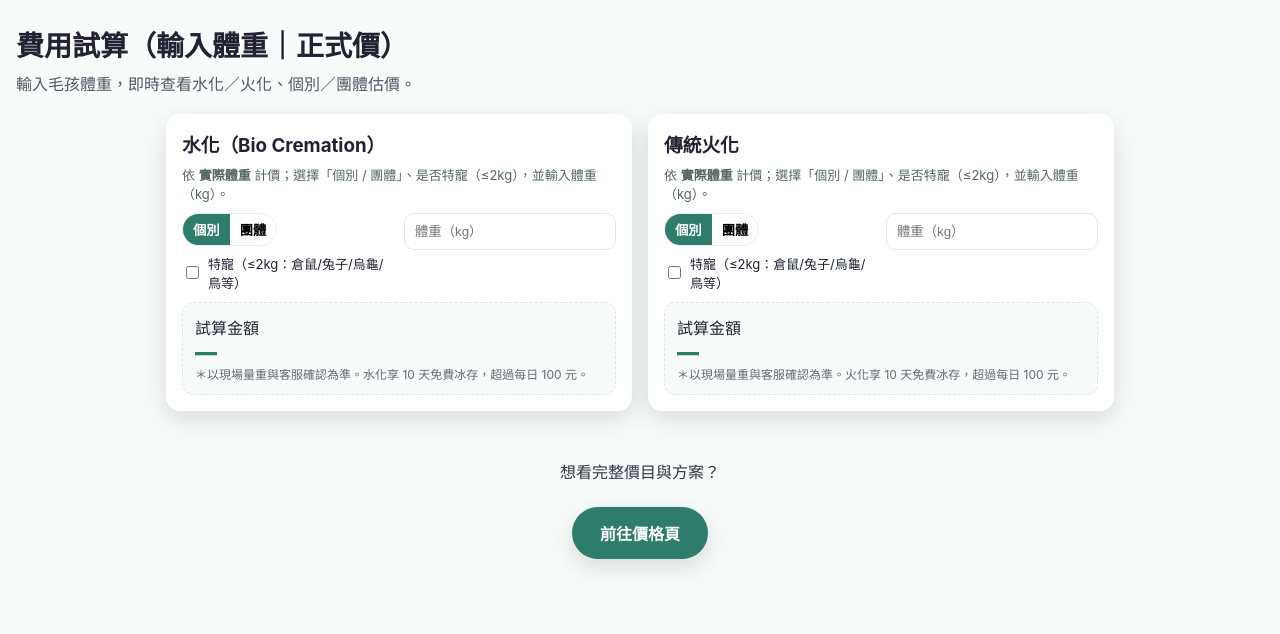
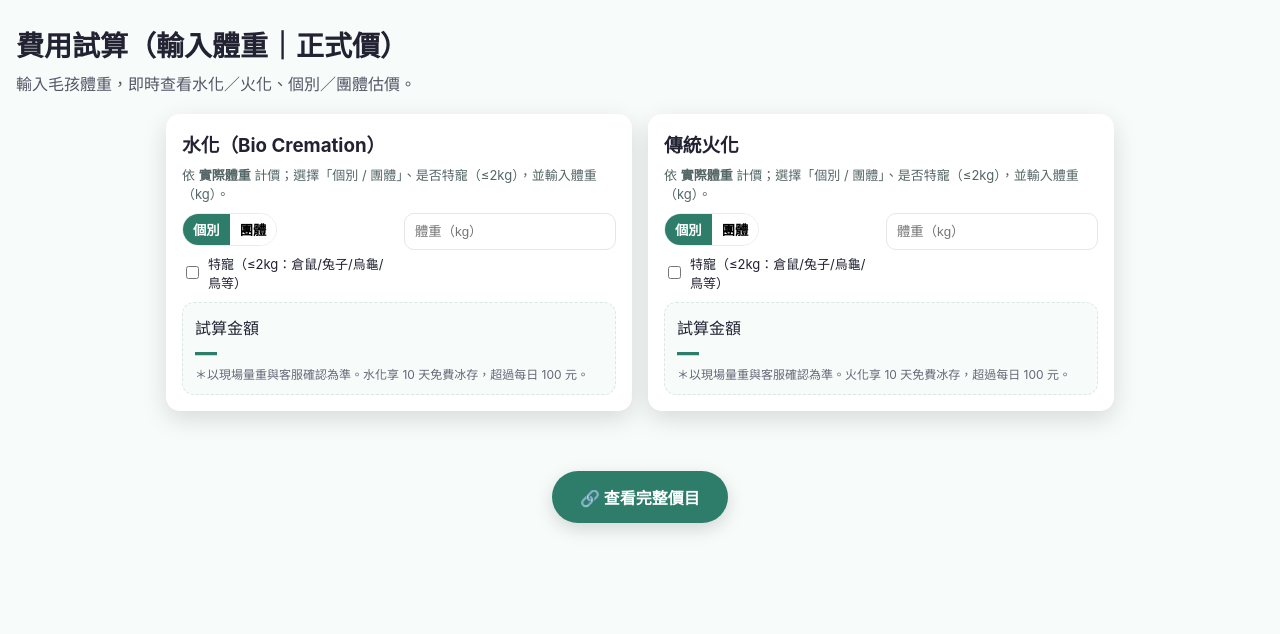
Before and after one commit to petstarfootprint-coder/price-table, a plain HTML site: page index 21.02.29.html in a window 1280 px wide. Drawn offline with Linux system fonts and the light colour scheme.

Commit message:
Update index 21.02.29.html

```diff
--- a/index 21.02.29.html
+++ b/index 21.02.29.html
@@ -97,16 +97,29 @@
     </div>
   </div>
 
-  <!-- 底部 CTA 區塊（新版修正） -->
-  <div class="cta-bottom">
-    <p style="margin-bottom:12px;color:#334;">想看完整價目與方案？</p>
-    <a href="https://www.starfootprint.com.tw/service/4"
-       target="_blank"
-       rel="noopener noreferrer"
-       class="btn-solid">
-       前往價格頁
-    </a>
-  </div>
+  <!-- 底部 CTA 區塊（完全修正版） -->
+<div class="cta-bottom" style="position: relative; z-index: 10; text-align:center; padding: 40px 0;">
+  <a href="https://www.starfootprint.com.tw/service/4"
+     target="_blank"
+     rel="noopener noreferrer"
+     class="btn-solid"
+     style="
+       display:inline-block;
+       background-color:#2E7D6B;
+       color:#fff;
+       text-decoration:none;
+       font-weight:700;
+       padding:14px 28px;
+       border-radius:999px;
+       box-shadow:0 6px 18px rgba(0,0,0,0.15);
+       transition:all .2s ease;
+       pointer-events:auto;
+     "
+     onmouseover="this.style.backgroundColor='#256e5d'"
+     onmouseout="this.style.backgroundColor='#2E7D6B'">
+     🔗 查看完整價目
+  </a>
+</div>
 
 <script>
   // ===== 正式價與規則 =====
```
